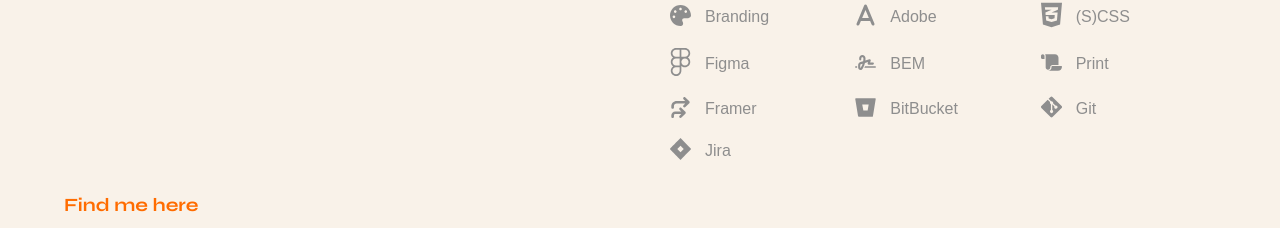
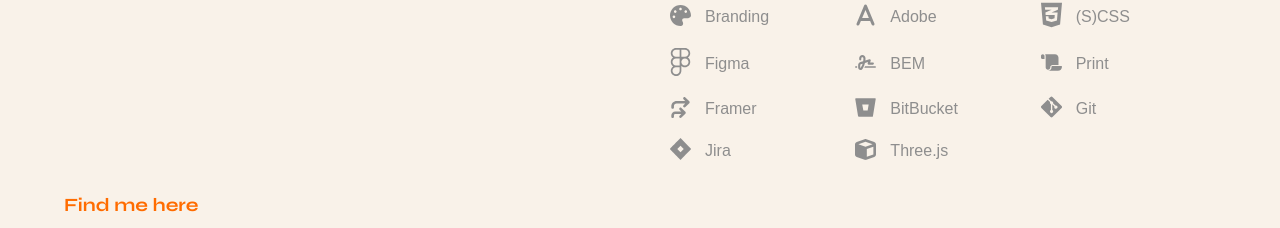
Before and after one commit to HalloJo/jorik-van-ruiswijk, a Next.js app: page / in a window 1280 px wide. Shown: the part 2480-2708 px from the top of the page. Built offline with nearby package versions, Linux system fonts and the light colour scheme; a web font is replaced by a local one.

Commit message:
Add skill

```diff
--- a/data/Skills.ts
+++ b/data/Skills.ts
@@ -100,4 +100,9 @@ export const skills: SkillsProps[] = [
         skillTitle: "Jira",
         alt: "Jira"
     },
+    {
+        icon: "/assets/skills/cube-solid.svg",
+        skillTitle: "Three.js",
+        alt: "Three.js"
+    },
 ];
```
Also changed, not shown: public/assets/skills/cube-solid.svg (added).
